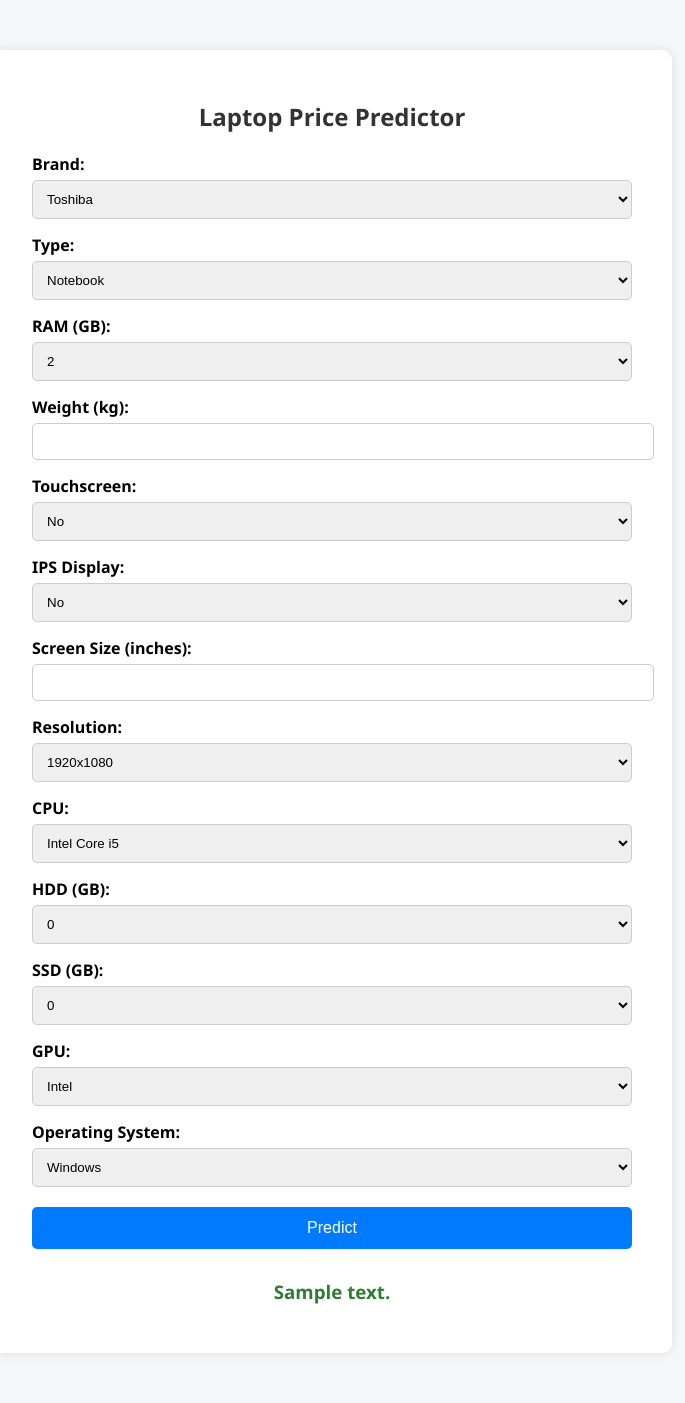
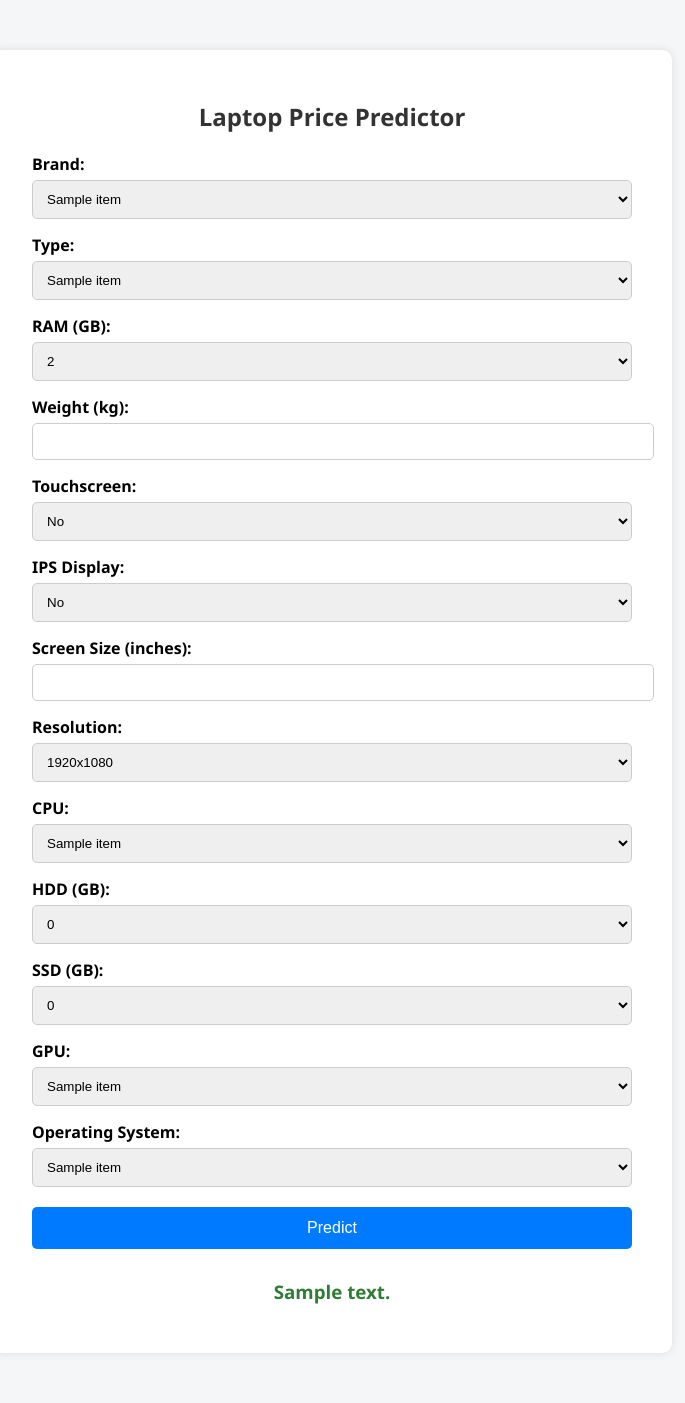
Before and after one commit to shivshankarsajeev/laptop-price, a Python web app: template templates/index.html in a window 1280 px wide. Shown: the whole page, without its empty margins (308-993 px from the left). Run offline with Jinja, Linux system fonts and the light colour scheme; the template is opened without the code that fills it: most values are stand-ins (such as "Sample title", 1, 10 or a date in 2020).

Commit message:
app.py created

```diff
--- a/requirements.txt
+++ b/requirements.txt
@@ -3,3 +3,4 @@ numpy
 seaborn
 scikit-learn
 xgboost
+flask
--- a/templates/index.html
+++ b/templates/index.html
@@ -62,17 +62,14 @@
 
             <label>Brand:</label>
             <select name="company">
-                {% for item in ['Toshiba', 'MSI', 'Asus', 'Dell', 'HP', 'Lenovo', 'Acer', 'LG',
-                'Apple', 'Google', 'Microsoft', 'Chuwi', 'Fujitsu', 'Mediacom',
-                'Samsung', 'Razer', 'Xiaomi', 'Vero', 'Huawei'] %}
+                {% for item in companies %}
                     <option value="{{ item }}">{{ item }}</option>
                 {% endfor %}
             </select>
 
             <label>Type:</label>
             <select name="type">
-                {% for item in ['Notebook', 'Gaming', 'Netbook', '2 in 1 Convertible', 'Ultrabook',
-                'Workstation'] %}
+                {% for item in types %}
                     <option value="{{ item }}">{{ item }}</option>
                 {% endfor %}
             </select>
@@ -111,8 +108,7 @@
 
             <label>CPU:</label>
             <select name="cpu">
-                {% for item in ['Intel Core i5', 'Intel Core i7', 'Other Inter Processor',
-                'Intel Core i3', 'AMD Processor'] %}
+                {% for item in cpus %}
                     <option value="{{ item }}">{{ item }}</option>
                 {% endfor %}
             </select>
@@ -133,14 +129,14 @@
 
             <label>GPU:</label>
             <select name="gpu">
-                {% for item in ['Intel', 'Nvidia', 'AMD'] %}
+                {% for item in gpus %}
                     <option value="{{ item }}">{{ item }}</option>
                 {% endfor %}
             </select>
 
             <label>Operating System:</label>
             <select name="os">
-                {% for item in ['Windows', 'Others/No OS/Linux', 'Mac'] %}
+                {% for item in oss %}
                     <option value="{{ item }}">{{ item }}</option>
                 {% endfor %}
             </select>
```
Also changed, not shown: app.py (+13 -1 lines).
